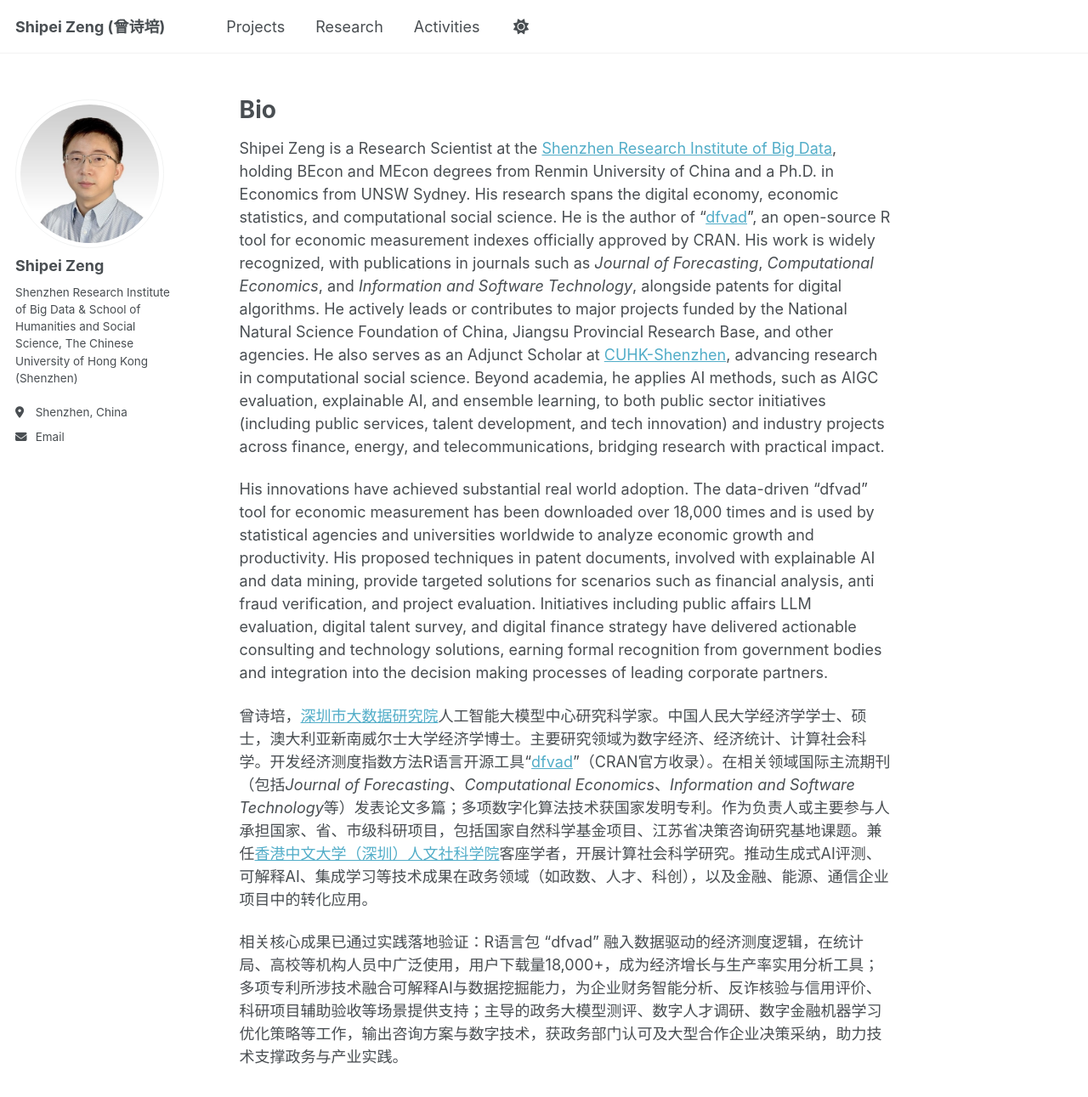
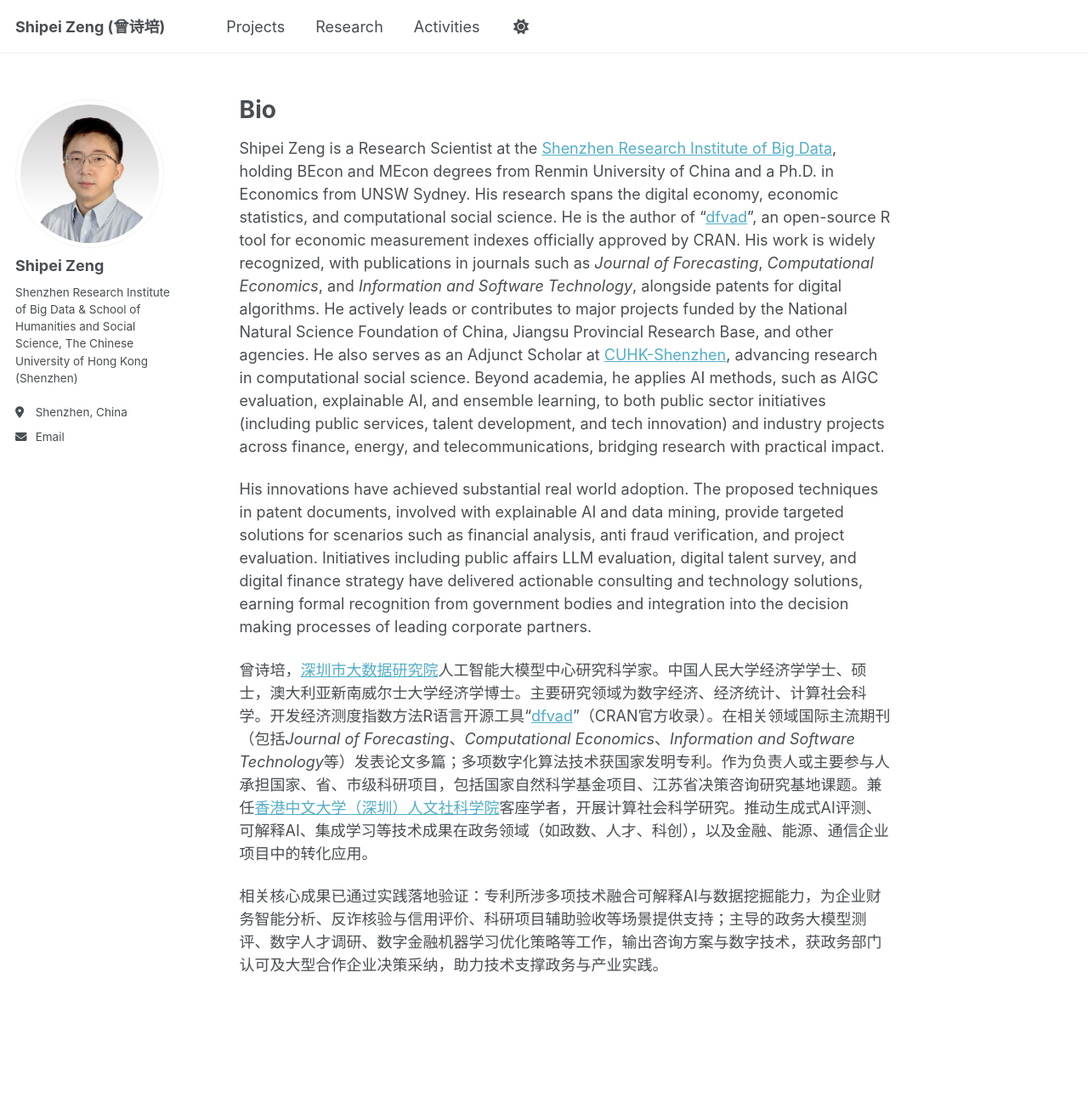
Before and after one commit to shipei-zeng/shipei-zeng.github.io, a Jekyll site: the page built from _pages/about.md, in a window 1280 px wide and 1400 px high. Shown: the top 1291 px of the window at 85% size. Built offline with Jekyll 4.4.1, drawn with Linux system fonts in a browser that asks for light colours; a script that is not in the unit is left out.

Commit message:
Update about.md

```diff
--- a/_pages/about.md
+++ b/_pages/about.md
@@ -10,8 +10,8 @@ Bio
 ======
 Shipei Zeng is a Research Scientist at the [Shenzhen Research Institute of Big Data](https://www.sribd.cn/), holding BEcon and MEcon degrees from Renmin University of China and a Ph.D. in Economics from UNSW Sydney. His research spans the digital economy, economic statistics, and computational social science. He is the author of "[dfvad](https://cran.r-project.org/web/packages/dfvad/index.html)", an open-source R tool for economic measurement indexes officially approved by CRAN. His work is widely recognized, with publications in journals such as *Journal of Forecasting*, *Computational Economics*, and *Information and Software Technology*, alongside patents for digital algorithms. He actively leads or contributes to major projects funded by the National Natural Science Foundation of China, Jiangsu Provincial Research Base, and other agencies. He also serves as an Adjunct Scholar at [CUHK-Shenzhen](https://hss.cuhk.edu.cn/page/1350), advancing research in computational social science. Beyond academia, he applies AI methods, such as AIGC evaluation, explainable AI, and ensemble learning, to both public sector initiatives (including public services, talent development, and tech innovation) and industry projects across finance, energy, and telecommunications, bridging research with practical impact.
 
-His innovations have achieved substantial real world adoption. The data-driven "dfvad" tool for economic measurement has been downloaded over 18,000 times and is used by statistical agencies and universities worldwide to analyze economic growth and productivity. His proposed techniques in patent documents, involved with explainable AI and data mining, provide targeted solutions for scenarios such as financial analysis, anti fraud verification, and project evaluation. Initiatives including public affairs LLM evaluation, digital talent survey, and digital finance strategy have delivered actionable consulting and technology solutions, earning formal recognition from government bodies and integration into the decision making processes of leading corporate partners.
+His innovations have achieved substantial real world adoption. The proposed techniques in patent documents, involved with explainable AI and data mining, provide targeted solutions for scenarios such as financial analysis, anti fraud verification, and project evaluation. Initiatives including public affairs LLM evaluation, digital talent survey, and digital finance strategy have delivered actionable consulting and technology solutions, earning formal recognition from government bodies and integration into the decision making processes of leading corporate partners.
 
 曾诗培，[深圳市大数据研究院](https://www.sribd.cn/)人工智能大模型中心研究科学家。中国人民大学经济学学士、硕士，澳大利亚新南威尔士大学经济学博士。主要研究领域为数字经济、经济统计、计算社会科学。开发经济测度指数方法R语言开源工具“[dfvad](https://cran.r-project.org/web/packages/dfvad/index.html)”（CRAN官方收录）。在相关领域国际主流期刊（包括*Journal of Forecasting*、*Computational Economics*、*Information and Software Technology*等）发表论文多篇；多项数字化算法技术获国家发明专利。作为负责人或主要参与人承担国家、省、市级科研项目，包括国家自然科学基金项目、江苏省决策咨询研究基地课题。兼任[香港中文大学（深圳）人文社科学院](https://hss.cuhk.edu.cn/page/1350)客座学者，开展计算社会科学研究。推动生成式AI评测、可解释AI、集成学习等技术成果在政务领域（如政数、人才、科创），以及金融、能源、通信企业项目中的转化应用。
 
-相关核心成果已通过实践落地验证：R语言包 “dfvad” 融入数据驱动的经济测度逻辑，在统计局、高校等机构人员中广泛使用，用户下载量18,000+，成为经济增长与生产率实用分析工具；多项专利所涉技术融合可解释AI与数据挖掘能力，为企业财务智能分析、反诈核验与信用评价、科研项目辅助验收等场景提供支持；主导的政务大模型测评、数字人才调研、数字金融机器学习优化策略等工作，输出咨询方案与数字技术，获政务部门认可及大型合作企业决策采纳，助力技术支撑政务与产业实践。
+相关核心成果已通过实践落地验证：专利所涉多项技术融合可解释AI与数据挖掘能力，为企业财务智能分析、反诈核验与信用评价、科研项目辅助验收等场景提供支持；主导的政务大模型测评、数字人才调研、数字金融机器学习优化策略等工作，输出咨询方案与数字技术，获政务部门认可及大型合作企业决策采纳，助力技术支撑政务与产业实践。
```
